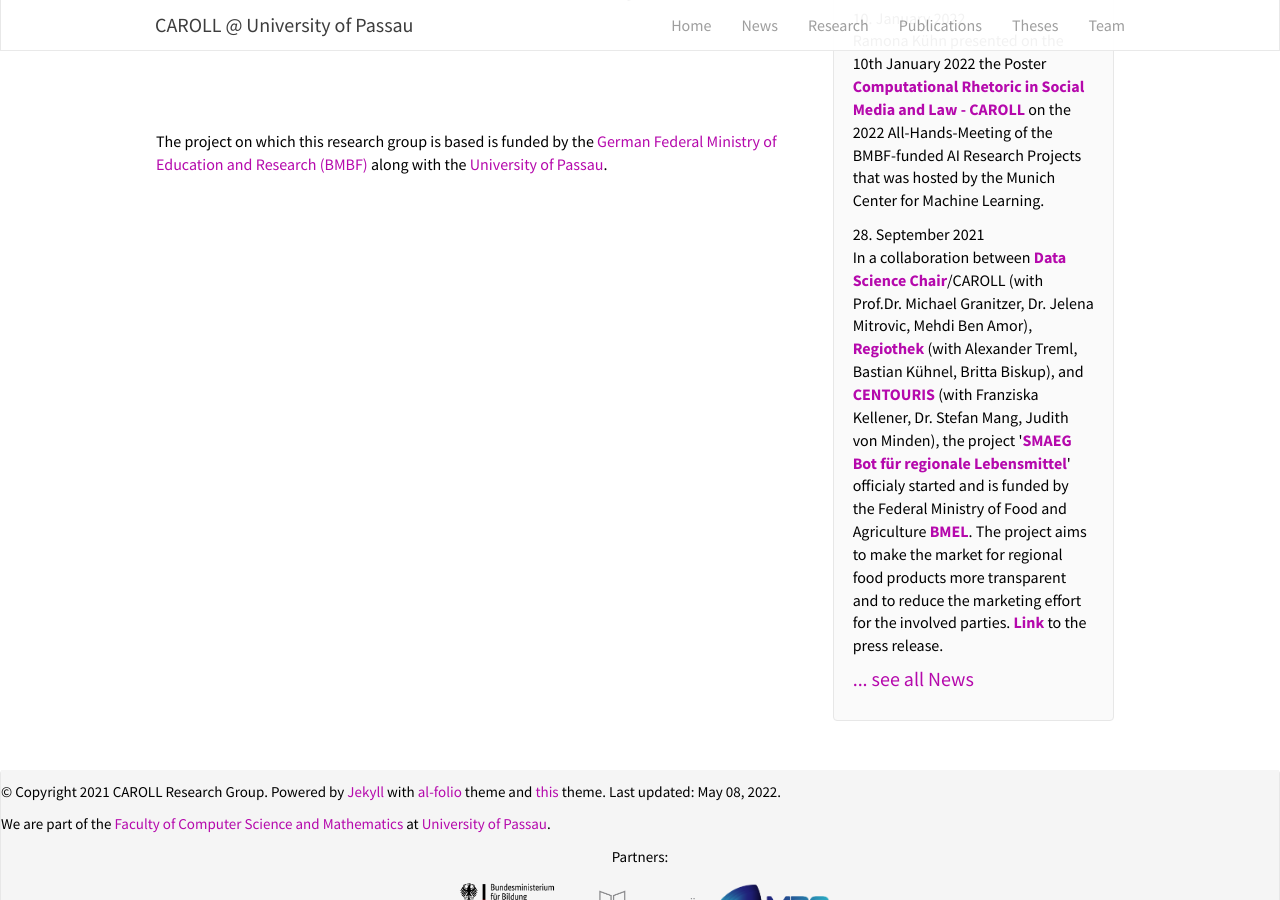
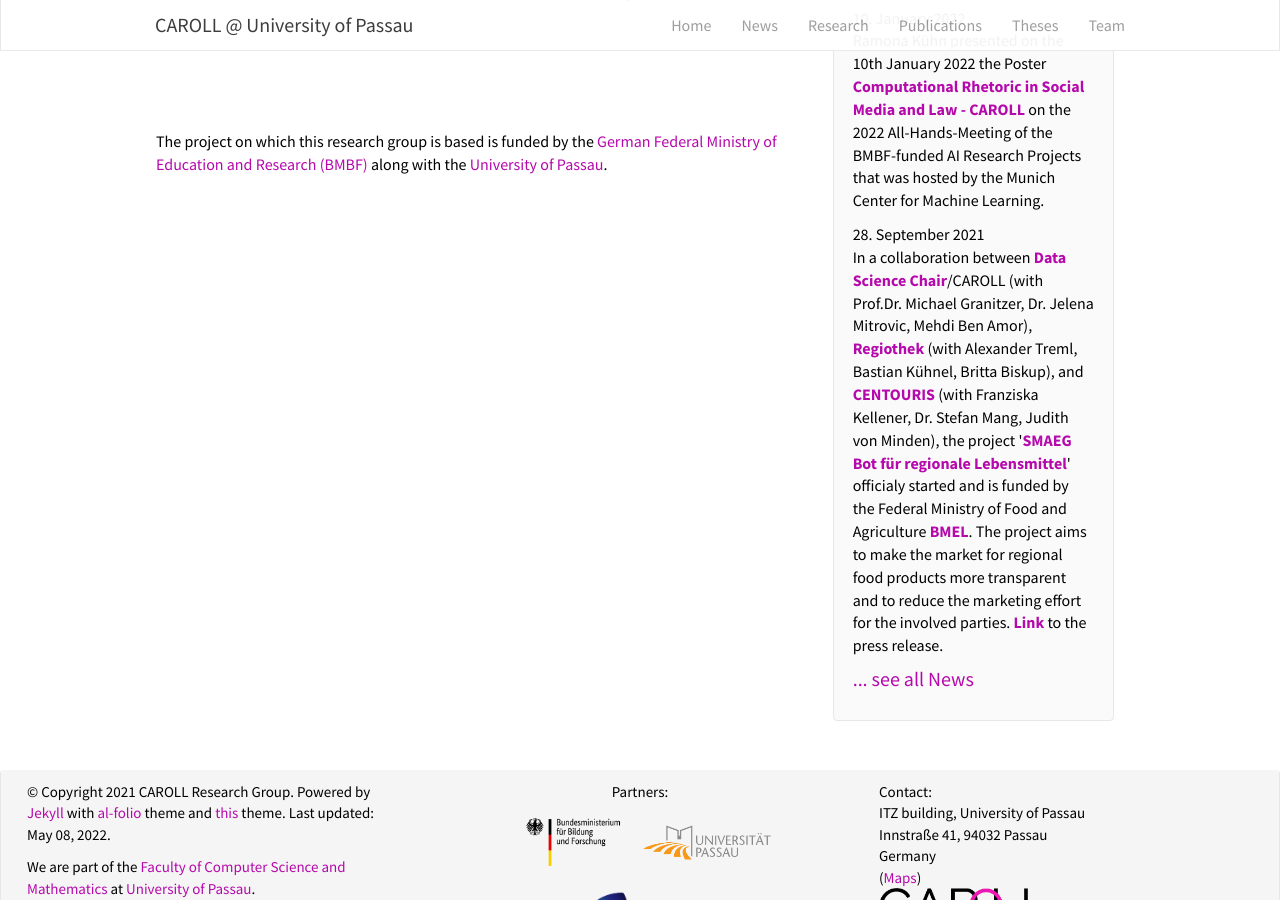
Before and after one commit to ca-roll/ca-roll.github.io, a Jekyll site: the page built from _pages/home.md, in a window 1280 px wide and 900 px high, scrolled down 526 px. Built offline with Jekyll 4.4.1, drawn with Linux system fonts in a browser that asks for light colours; nearby versions of some CDN libraries; library files that are not in the unit come from our copies.

Commit message:
Update footer.html

```diff
--- a/_includes/footer.html
+++ b/_includes/footer.html
@@ -2,14 +2,14 @@
   <div class="panel-footer">
 	<div class="container-fluid-2">
 	  <div class="row" style="font-size: 1.5rem;">
-		<div class="col-sm-auto">
+		<div class="col-sm-4">
 
 		  <p>&copy Copyright 2021 CAROLL Research Group. Powered by <a href="https://jekyllrb.com">Jekyll</a> with <a href="https://github.com/alshedivat/al-folio">al-folio</a> theme and <a href="https://github.com/mpa139/allanlab">this</a> theme.
 		  Last updated: {{ "now" | date: '%B %d, %Y' }}.<br /></p>
 		   <p>We are part of the <a href="https://www.fim.uni-passau.de">Faculty of Computer Science and Mathematics</a> at <a href="https://www.uni-passau.de/en/">University of Passau</a>.</p>
 
 		</div>
-		<div class="col-sm-auto" style="text-align:center">
+		<div class="col-sm-4" style="text-align:center">
 <!--		  This project is funded by the <a href="https://www.bmbf.de">German Federal Ministry of Education and Research (BMBF)</a>.-->
 		  Partners:
 		  {% if site.display_sponsors %}
@@ -21,7 +21,7 @@
 		  {% endif %}
 
 		</div>
-		<div class="col-sm-auto">
+		<div class="col-sm-4">
 		  Contact:<br />
 		  ITZ building, University of Passau<br />
 		  Innstraße 41,
@@ -30,7 +30,7 @@
             (<a href="https://goo.gl/maps/tAUGNRyTeAAtGkdG8">Maps</a>)
 		</div>
 
-		<div class="col-sm-auto">
+		<div class="col-sm-4">
 		  <img src="{{ site.url }}{{ site.baseurl }}/images/logopic/caroll.png" style="width: 170px">
 		</div>
 	  </div>
```
